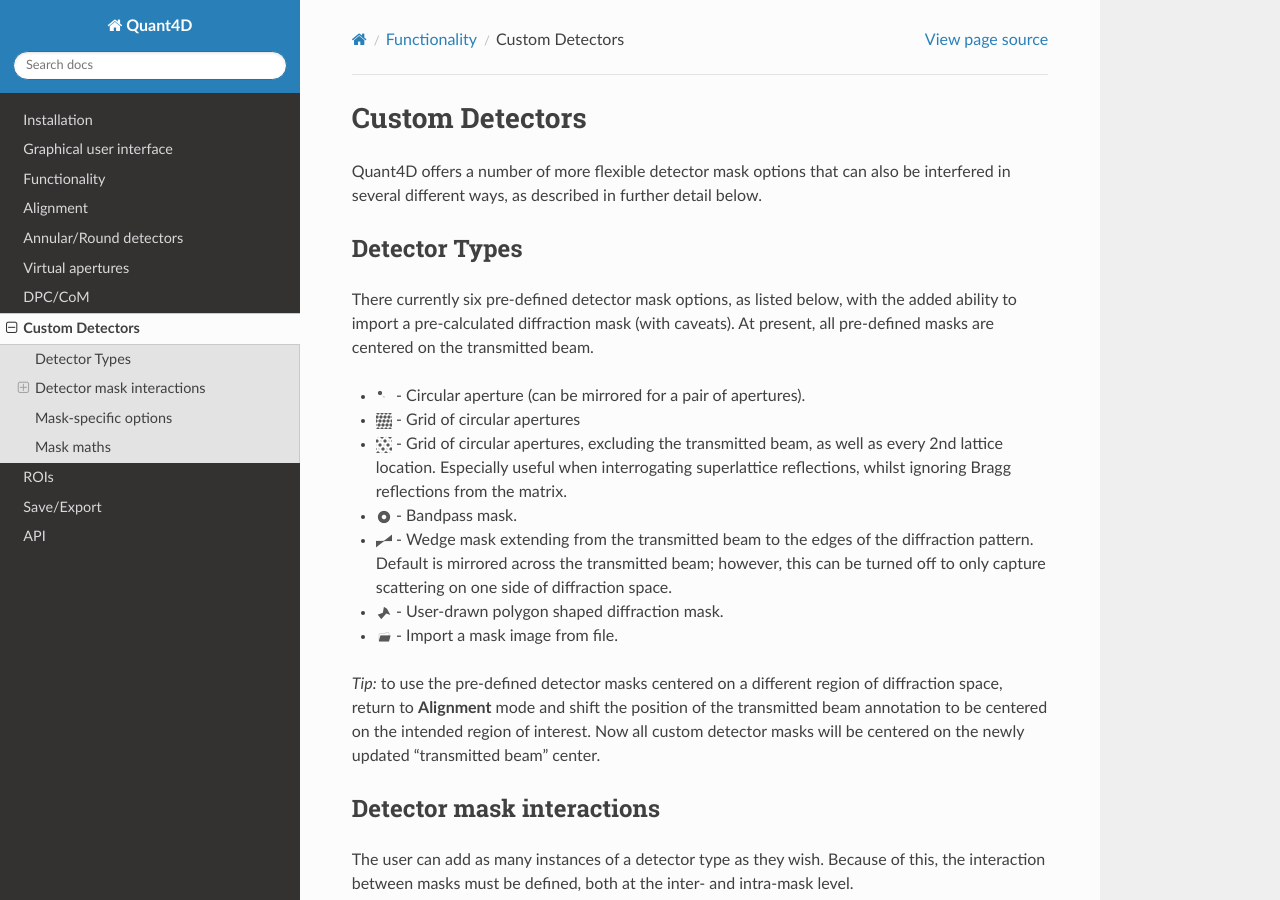
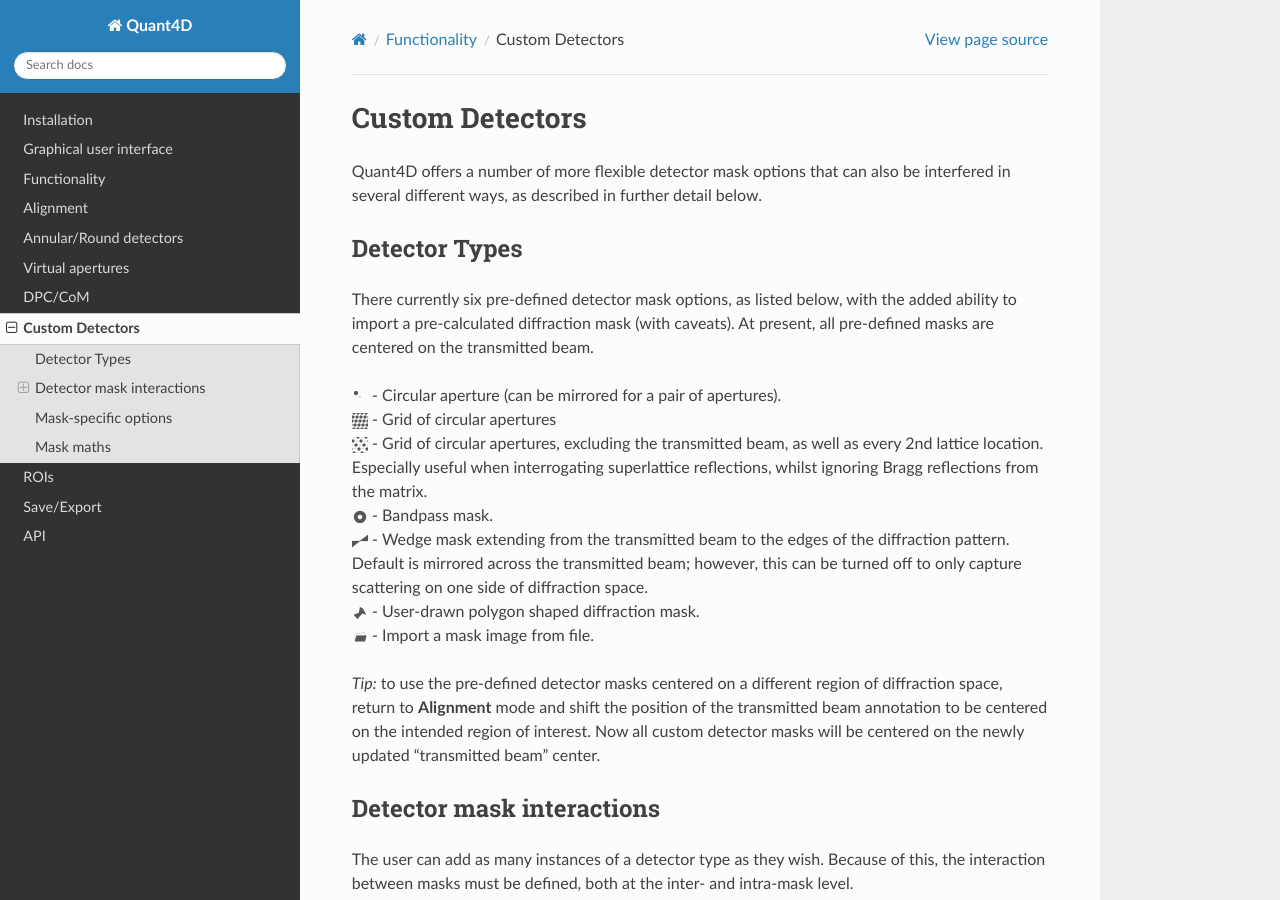
Before and after one commit to bryandesser/Quant4D, a Sphinx documentation site: the page built from docs/source/custom_apertures.rst, in a window 1280 px wide and 900 px high. Built offline with Sphinx 7.4.7 and the Read the Docs theme 3.1.0, drawn with Linux system fonts in a browser that asks for light colours; formulas are drawn with MathJax 3; pages that are not in the unit, such as notebooks, are missing from menus.

Commit message:
modified:   docs/source/custom_apertures.rst

```diff
--- a/docs/source/custom_apertures.rst
+++ b/docs/source/custom_apertures.rst
@@ -61,18 +61,18 @@
 the added ability to import a pre-calculated diffraction mask (with caveats).
 At present, all pre-defined masks are centered on the transmitted beam.
 
-* |circle| - Circular aperture (can be mirrored for a pair of apertures).
-* |grid| - Grid of circular apertures
-* |grid_no_tb| - Grid of circular apertures, excluding the transmitted beam,
+| |circle| - Circular aperture (can be mirrored for a pair of apertures).
+| |grid| - Grid of circular apertures
+| |grid_no_tb| - Grid of circular apertures, excluding the transmitted beam,
   as well as every 2nd lattice location. Especially useful when interrogating
   superlattice reflections, whilst ignoring Bragg reflections from the matrix.
-* |bandpass| - Bandpass mask.
-* |wedge| - Wedge mask extending from the transmitted beam to the edges of the
+| |bandpass| - Bandpass mask.
+| |wedge| - Wedge mask extending from the transmitted beam to the edges of the
   diffraction pattern. Default is mirrored across the transmitted beam;
   however, this can be turned off to only capture scattering on one side of
   diffraction space.
-* |poly| - User-drawn polygon shaped diffraction mask.
-* |openMask| - Import a mask image from file.
+| |poly| - User-drawn polygon shaped diffraction mask.
+| |openMask| - Import a mask image from file.
 
 *Tip:* to use the pre-defined detector masks centered on a different region of
 diffraction space, return to **Alignment** mode and shift the position of the
@@ -120,13 +120,13 @@
 Several mask transformation options exist depending on the specifics of the
 selected mask geometry. Not all options are available at all times.
 
-* |mirrored| - mirror the mask across the transmitted beam.
-* |invertColors| - invert the mask ([True, False] -> [False, True]).
-* |colorPicker| - change mask display color.
-* |left_rotate|, |right_rotate| - rotate mask by angle in the dropdown.
-* |mirrorHorz| - mirror the mask across the horizontal plane ([x, y] -> [x, -y]).
-* |mirrorVert| - mirror the mask across the vertical plane ([x, y] -> [-x, y]).
-* |transpose| - transpose the mask ([x, y] -> [y, x])
+| |mirrored| - mirror the mask across the transmitted beam.
+| |invertColors| - invert the mask ([True, False] -> [False, True]).
+| |colorPicker| - change mask display color.
+| |left_rotate|, |right_rotate| - rotate mask by angle in the dropdown.
+| |mirrorHorz| - mirror the mask across the horizontal plane ([x, y] -> [x, -y]).
+| |mirrorVert| - mirror the mask across the vertical plane ([x, y] -> [-x, y]).
+| |transpose| - transpose the mask ([x, y] -> [y, x])
 
 Mask maths
 **************
```
